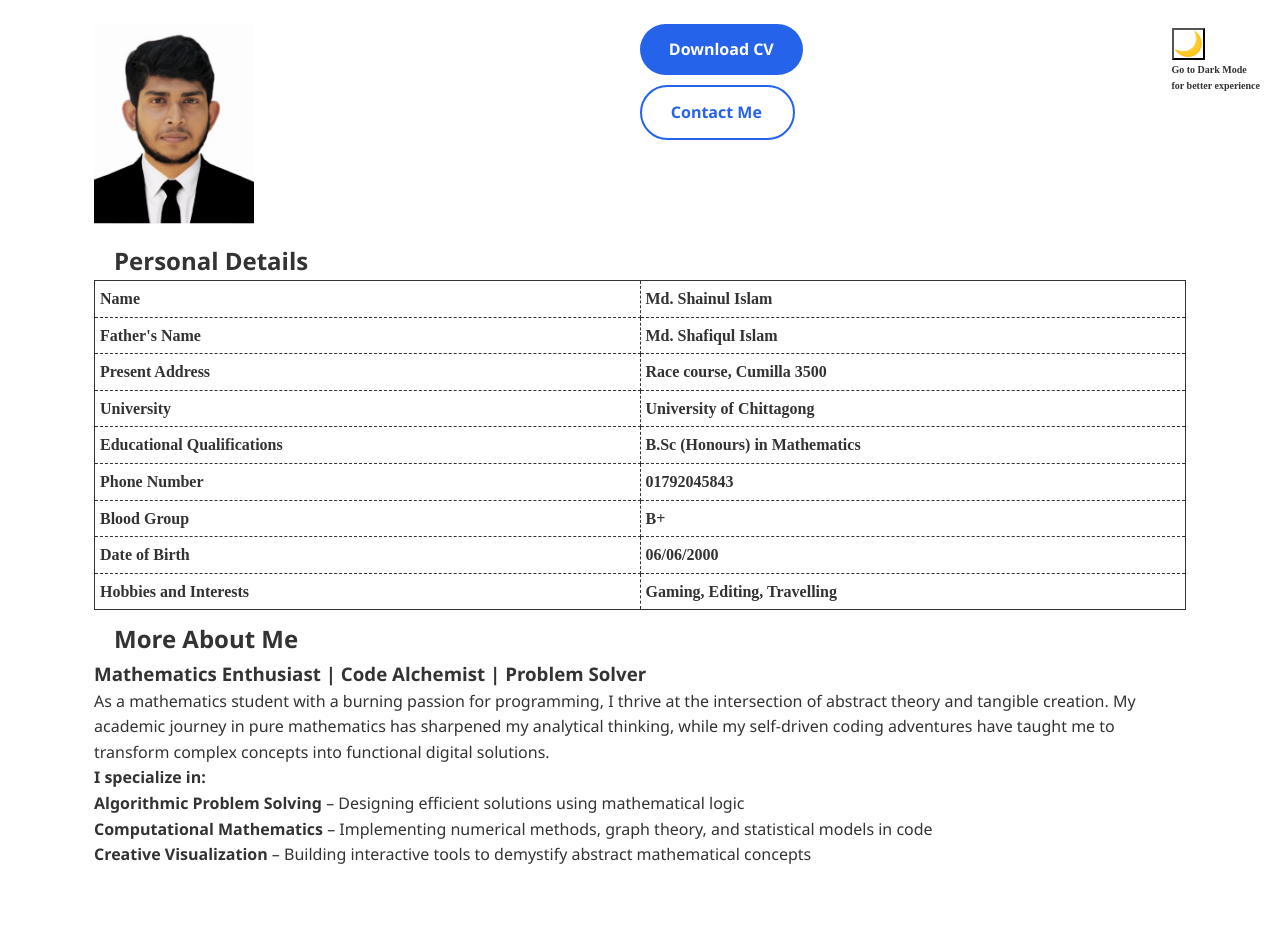
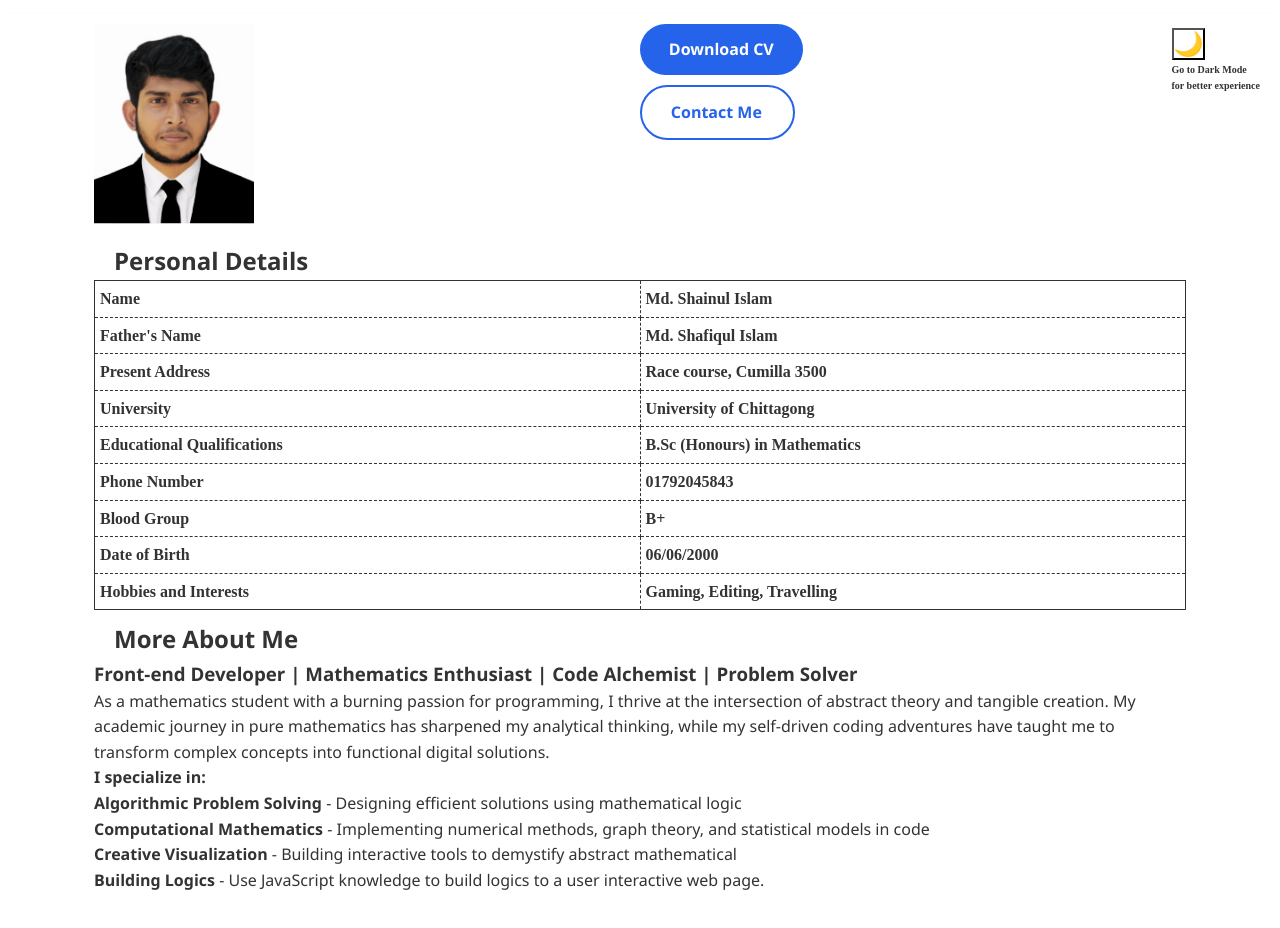
Before and after one commit to shainulislam12/shainulislam12.github.io, a plain HTML site: page person.html in a window 1280 px wide. Shown: the part 76-1004 px from the top of the page. Drawn offline with Linux system fonts and the light colour scheme.

Commit message:
Updated Portfolio 1.1

```diff
--- a/person.html
+++ b/person.html
@@ -67,12 +67,14 @@
     </div>
     <div class="more">
       <h2>More About Me</h2>
-      <h3>Mathematics Enthusiast | Code Alchemist | Problem Solver</h3>
+      <h3>Front-end Developer  | Mathematics Enthusiast | Code Alchemist | Problem Solver</h3>
       <p>As a mathematics student with a burning passion for programming, I thrive at the intersection of abstract theory and tangible creation. My academic journey in pure mathematics has sharpened my analytical thinking, while my self-driven coding adventures have taught me to transform complex concepts into functional digital solutions.</p>
       <p><b>I specialize in:</b><br>
-        <b>Algorithmic Problem Solving</b> – Designing efficient solutions using mathematical logic<br>
-        <b>Computational Mathematics</b> – Implementing numerical methods, graph theory, and statistical models in code<br>
-        <b>Creative Visualization</b> – Building interactive tools to demystify abstract mathematical concepts</p>
+        <b>Algorithmic Problem Solving</b> - Designing efficient solutions using mathematical logic<br>
+        <b>Computational Mathematics</b> - Implementing numerical methods, graph theory, and statistical models in code<br>
+        <b>Creative Visualization</b> - Building interactive tools to demystify abstract mathematical <br>
+        <b>Building Logics</b> - Use JavaScript knowledge to build logics to a user interactive web page.
+      </p>
         <marquee>"Mathematics is the language of nature; programming is how I converse with it"</marquee>
     </div>
 
```
Also changed, not shown: skills.html (+1 -1 lines), 2 other files.
